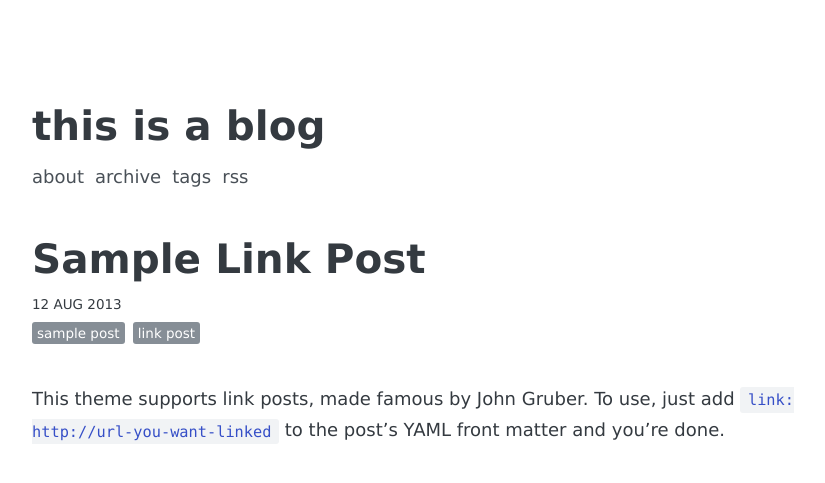
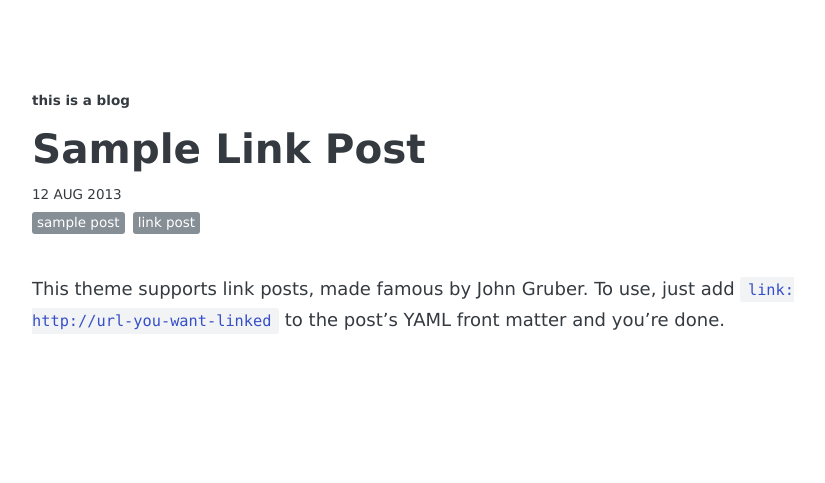
Before and after one commit to thisisamatthew/thisisamatthew.github.io, a Jekyll site: the page built from _posts/2013-08-12-sample-link-post.md, in a window 1280 px wide. Shown: the top 483 px of the page, without its empty margins (194-1019 px from the left). Built offline with Jekyll 4.4.1, drawn with Linux system fonts in a browser that asks for light colours; some web fonts are replaced.

Commit message:
Changed header back to original

```diff
--- a/_layouts/post.html
+++ b/_layouts/post.html
@@ -1,19 +1,10 @@
 ---
 layout: default
 ---
-<header class="header">
-  <div class="header-title">
-    <a href="{{ site.url }}{{ site.baseurl }}">{{ site.name }}</a>
+<header>
+  <div class="header-small">
+    <a href="{{site.url}}{{site.baseurl}}">{{ site.name }}</a>
   </div>
-    <nav class="header-nav">
-      {% for nav in site.nav %}
-      {% if nav.url contains 'http://' or nav.url contains 'https://' %}
-      <a href="{{ nav.url }}">{{ nav.name }}</a>
-      {% else %}
-      <a href="{{ nav.url | prepend: site.baseurl }}">{{ nav.name }}</a>
-      {% endif %}
-      {% endfor %}
-    </nav>
 </header>
 <div class="post">
   <div class="post-title">{{ page.title }}</div>
```
